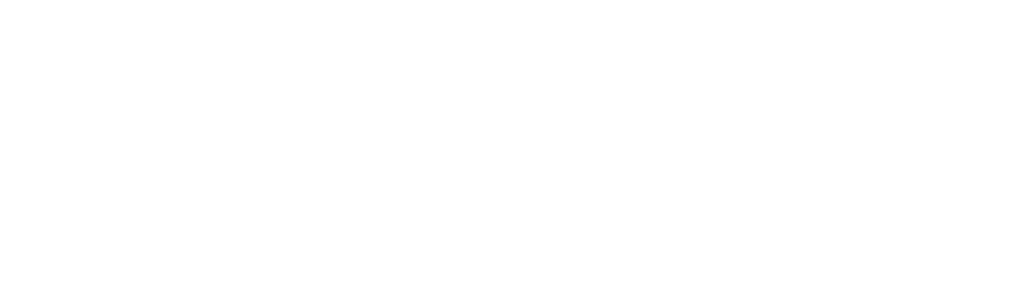
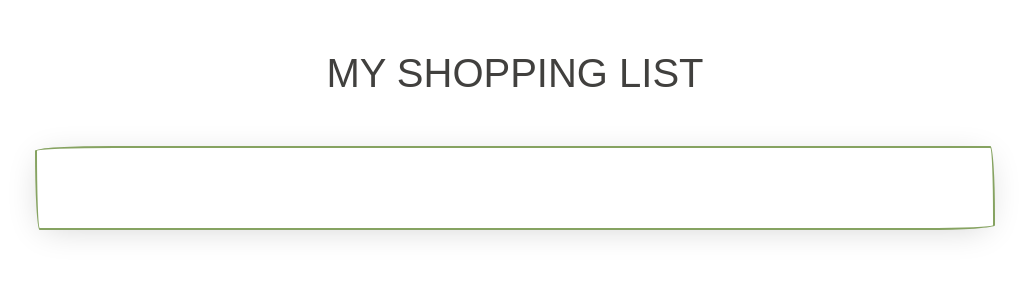
Before and after one commit to Jose-Ramos-Orona/MyShoppingList, a React (Create React App) app: page / in a window 1280 px wide. Shown: the top 300 px of the page, without its empty margins (125-1152 px from the left). Built offline with nearby package versions, Linux system fonts and the light colour scheme; a web font is replaced by a local one.

Commit message:
Add App component and styles

```diff
--- a/package.json
+++ b/package.json
@@ -46,6 +46,7 @@
     ]
   },
   "devDependencies": {
+    "@types/styled-components": "^5.1.26",
     "husky": "^8.0.0"
   }
 }
--- a/src/App/App.tsx
+++ b/src/App/App.tsx
@@ -1,7 +1,15 @@
 import React from "react";
+import AppStyled from "./AppStyled";
 
 const App = (): JSX.Element => {
-  return <div className="container"></div>;
+  return (
+    <AppStyled>
+      <div className="row flex-center flex-middle">
+        <h1 className="title">MY SHOPPING LIST</h1>
+        <div className="container paper border border-success padding-large margin-large"></div>
+      </div>
+    </AppStyled>
+  );
 };
 
 export default App;
--- /dev/null
+++ b/src/App/AppStyled.tsx
@@ -0,0 +1,10 @@
+import styled from "styled-components";
+
+const AppStyled = styled.header`
+  .title {
+    font-size: 40px;
+    margin-top: 50px;
+    margin-bottom: 10px;
+  }
+`;
+export default AppStyled;
--- a/src/index.css
+++ /dev/null
@@ -1,6 +0,0 @@
-body {
-  margin: 0;
-  font-family: -apple-system, BlinkMacSystemFont, "Segoe UI", "Roboto", "Oxygen",
-    "Ubuntu", "Cantarell", "Fira Sans", "Droid Sans", "Helvetica Neue",
-    sans-serif;
-}
--- a/src/index.tsx
+++ b/src/index.tsx
@@ -4,7 +4,7 @@
 import { store } from "./redux/features/store";
 import App from "./App/App";
 import reportWebVitals from "./reportWebVitals";
-import "./index.css";
+import "papercss/dist/paper.min.css";
 
 const container = document.getElementById("root")!;
 const root = createRoot(container);
```
Also changed, not shown: 2 other files (tests, documents, lock files or other folders).
